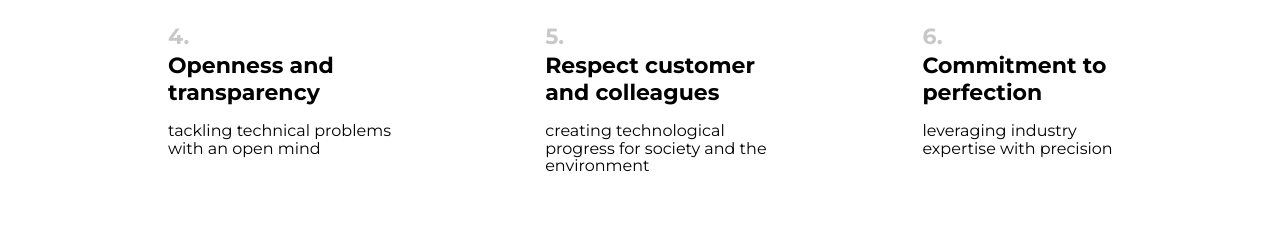
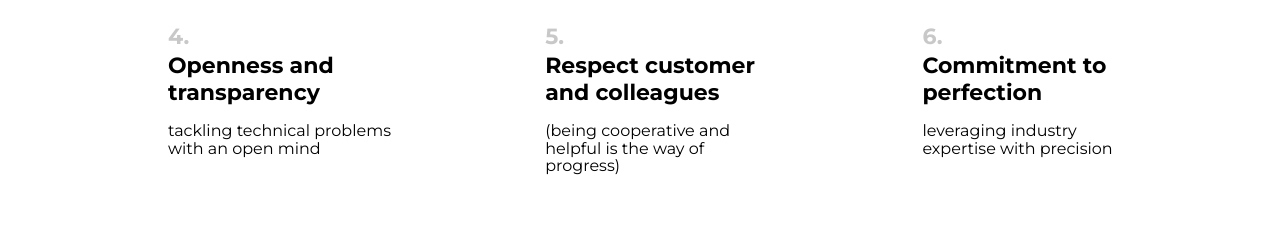
Before and after one commit to M-Mwebsites/Continium, a plain HTML site: page continium/our-team.html in a window 1280 px wide. Shown: the part 5060-5285 px from the top of the page. Drawn offline with nearby package versions, Linux system fonts and the light colour scheme; a web font is replaced by a local one.

Commit message:
Repeating text

```diff
--- a/continium/our-team.html
+++ b/continium/our-team.html
@@ -244,7 +244,7 @@
             <div class="property">
                 <p class="number">5.</p>
                 <p class="title">Respect customer and colleagues</p>
-                <p class="description">creating technological progress for society and the environment</p>
+                <p class="description">(being cooperative and helpful is the way of progress)</p>
             </div>
             <div class="property">
                 <p class="number">6.</p>
```
